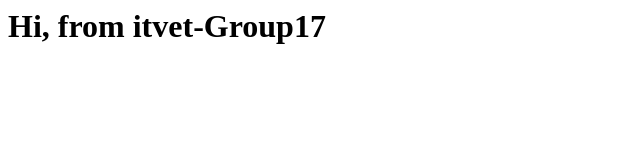
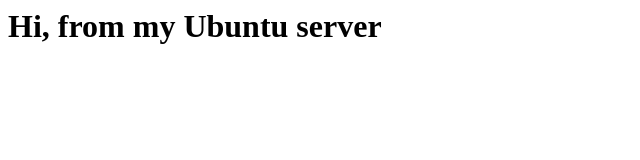
Before and after one commit to mlagvilava/newssh, a plain HTML site: page index.html in a window 1280 px wide. Shown: the whole page, without its empty margins (0-640 px from the left). Drawn offline with Linux system fonts and the light colour scheme.

Commit message:
local change

```diff
--- a/index.html
+++ b/index.html
@@ -1 +1 @@
-<h1>Hi, from itvet-Group17</h1>
+<h1>Hi, from my Ubuntu server</h1>
```
